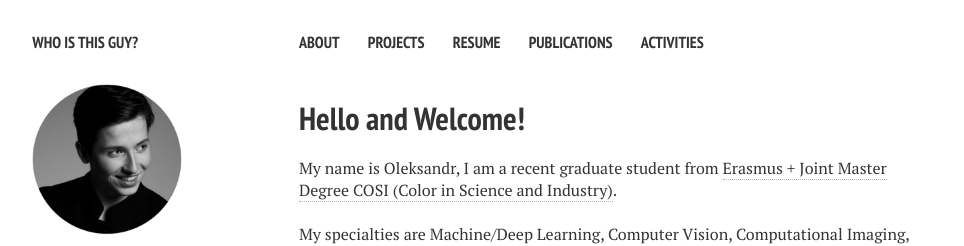
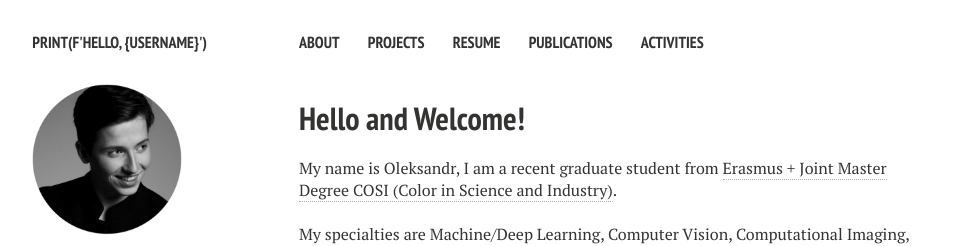
Before and after one commit to alexanch/alexanch.github.io, a Jekyll site: the page built from index.md, in a window 1280 px wide. Shown: the top 246 px of the page, without its empty margins (21-985 px from the left). Built offline with Jekyll 4.4.1, drawn with Linux system fonts in a browser that asks for light colours; nearby versions of some CDN libraries.

Commit message:
Update _config.yml

```diff
--- a/_config.yml
+++ b/_config.yml
@@ -1,4 +1,4 @@
-title:            "Who is this guy?"
+title:            "print(f'Hello, {username}')"
 description:      Welcome to Alexu's page.
 # Your site's domain goes here. Leave localhost server or blank when working locally.
 url:              //alexanch.github.io
```
